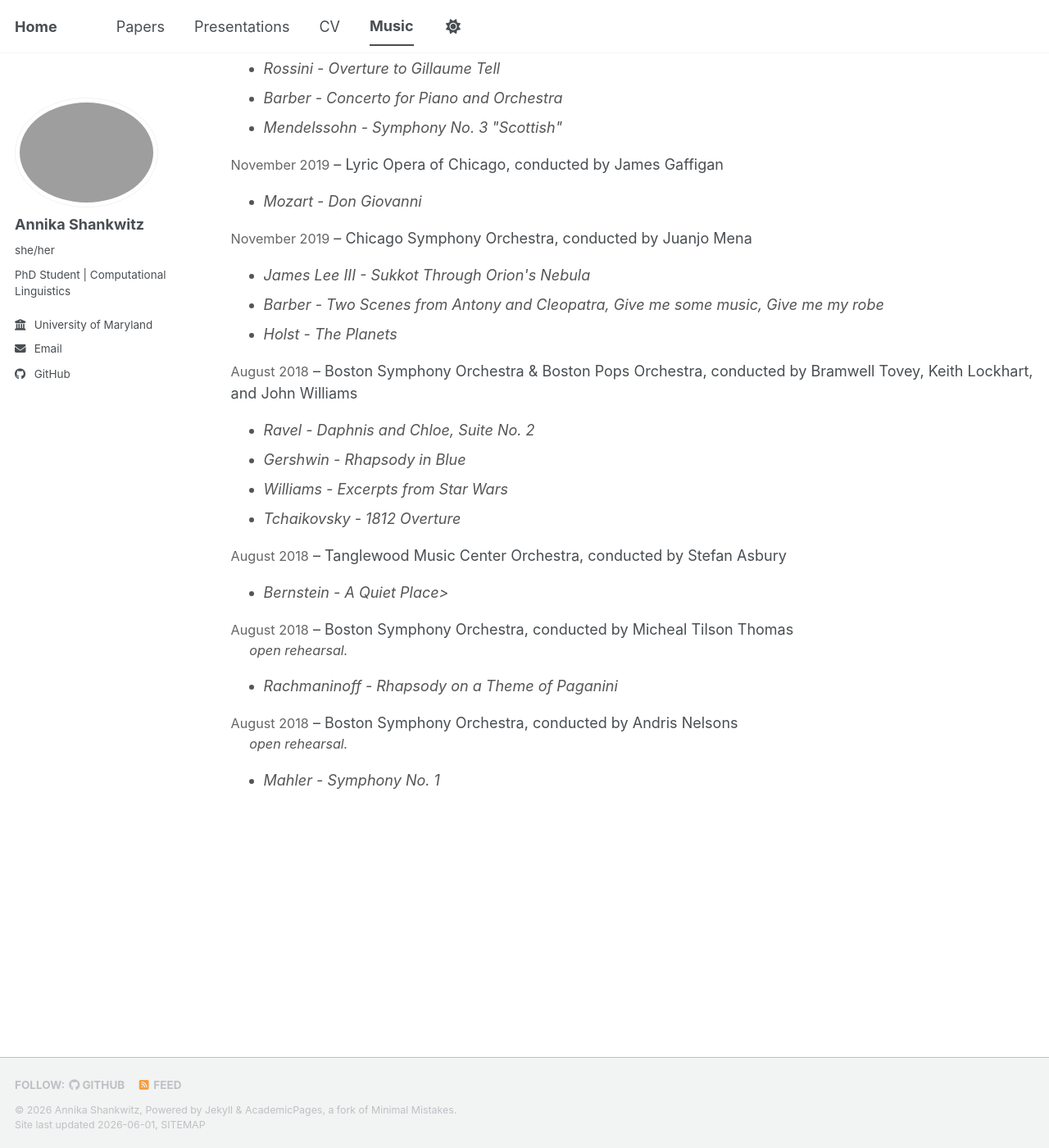
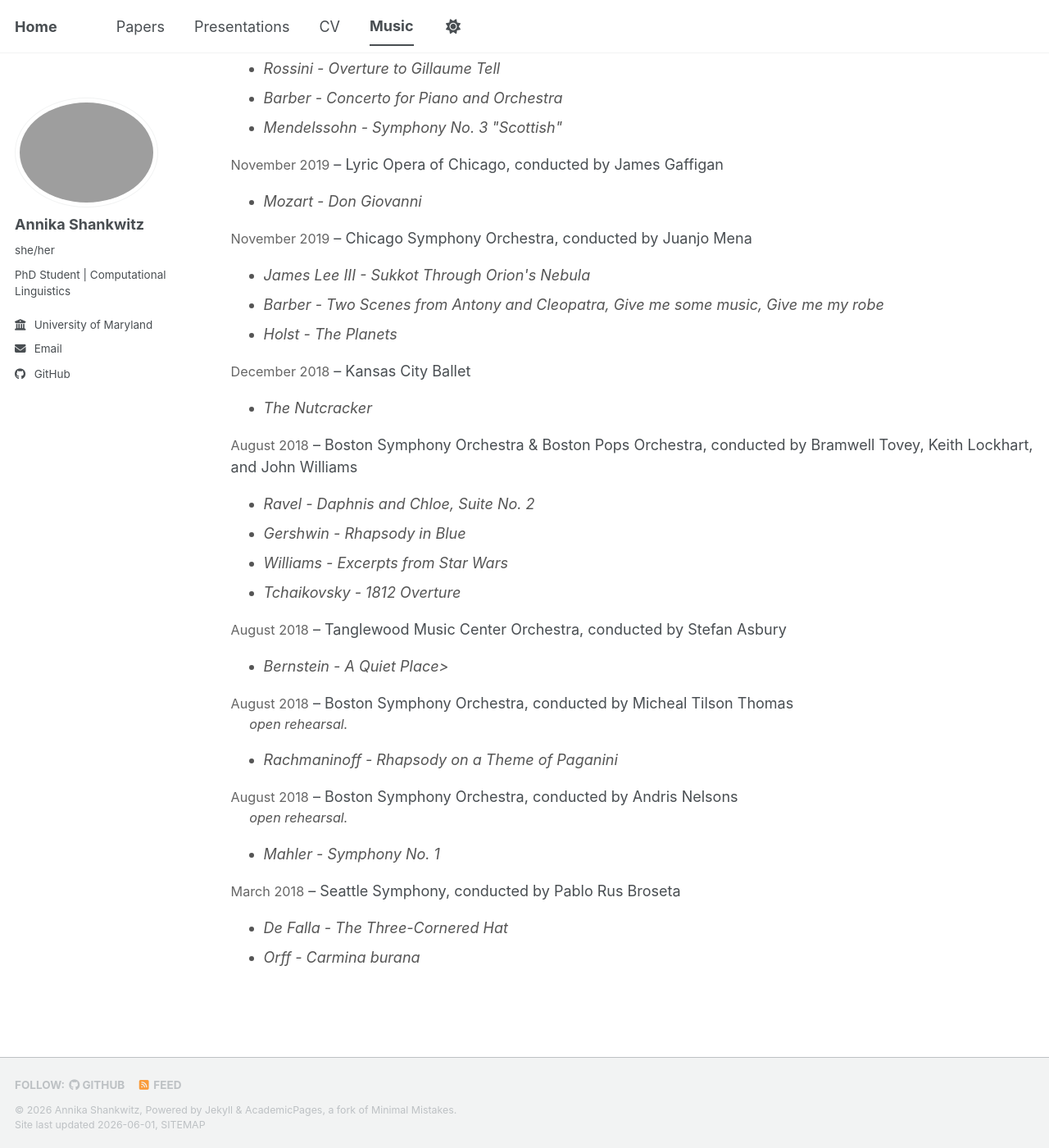
Before and after one commit to its-Annika/its-Annika.github.io, a Jekyll site: the page built from _pages/music.html, in a window 1280 px wide and 1400 px high, scrolled down 1987 px. Shown: the whole window at 82% size. Built offline with Jekyll 4.4.1, drawn with Linux system fonts in a browser that asks for light colours; a script bundle is joined from its source files by our own code; library files that are not in the unit come from our copies.

Commit message:
Update music.html

```diff
--- a/_pages/music.html
+++ b/_pages/music.html
@@ -287,6 +287,18 @@ author_profile: true
     </div>
 
 
+
+    <div class="concert-entry">
+      <div class="concert-header">
+        <span class="concert-date">December 2018</span> &ndash;
+        <span class="concert-ensemble">Kansas City Ballet</span>
+      </div>
+      <ul class="concert-programme">
+         <li>The Nutcracker</li>
+      </ul>
+    </div>
+
+
     <div class="concert-entry">
       <div class="concert-header">
         <span class="concert-date">August 2018</span> &ndash;
@@ -341,6 +353,23 @@ author_profile: true
 
 
 
+    <div class="concert-entry">
+      <div class="concert-header">
+        <span class="concert-date">March 2018</span> &ndash;
+        <span class="concert-ensemble">Seattle Symphony</span>,
+        conducted by Pablo Rus Broseta
+      </div>
+      <ul class="concert-programme">
+         <li>De Falla - The Three-Cornered Hat</li>
+         <li>Orff - Carmina burana</li>
+      </ul>
+    </div>
+
+
+
+
+
+
 
 
 
```
